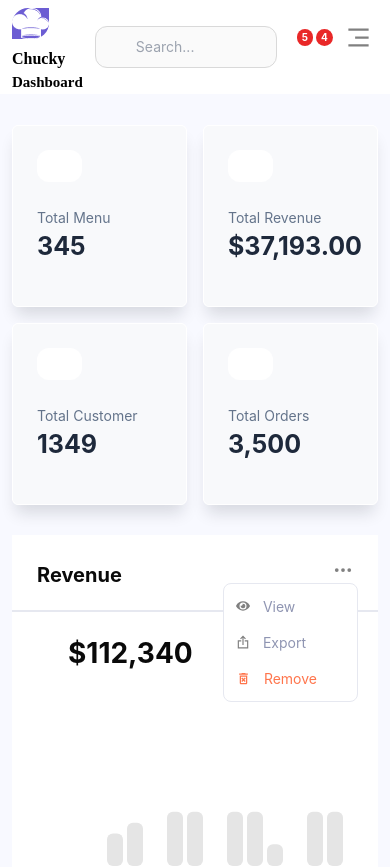
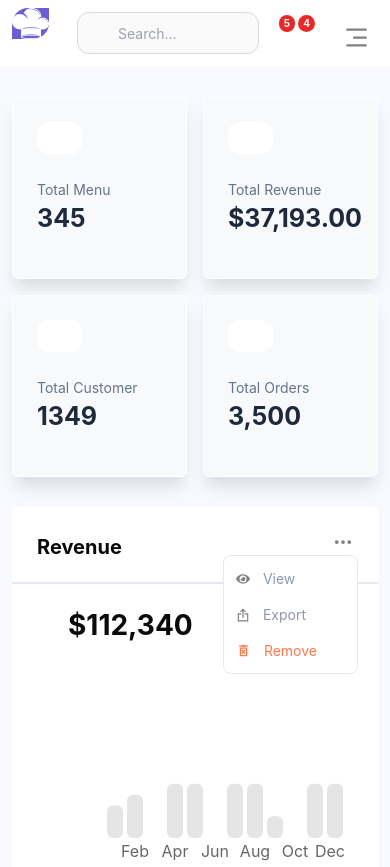
Before and after one commit to AdepojuWasiu/Dashboard, a React (Create React App) app: page / in a window 390 px wide. Shown: the top 867 px of the page. Built offline with nearby package versions, Linux system fonts and the light colour scheme; some icons are missing; the HTML template or start-up script is replaced by a standard one.

Commit message:
fix typo

```diff
--- a/src/components/graph2/graph.jsx
+++ b/src/components/graph2/graph.jsx
@@ -18,7 +18,7 @@ const Piechart = () => {
   ];
 
   return (
-    <div className="relative w-[200px] h-[200px] shadow-pie rounded-full">
+    <div className="relative sm:w-[200px] w-[150px] h-[200px] shadow-pie rounded-full">
       {/* Pie Chart */}
       <PieChart width={200} height={200}>
         {/* Define Gradients */}
--- a/src/components/header/header.jsx
+++ b/src/components/header/header.jsx
@@ -24,10 +24,6 @@ const Header = () => {
        <div className='md:hidden flex flex-col justify-start items-start justify-items-start pl-3 gap-2 text-bold pt-2'>
             <div className=' bg-[#6C5DD3] rounded-tl-2xl rounded-br-2xl flex items-center justify-center'>
               <img src={vector} alt='vector'/>
-            </div>
-            <div>
-              <p style={{fontFamily: 'Crete Round'}} className='font-bold'>Chucky</p>
-              <p className='text-[15px] font-bold' style={{fontFamily: 'Crete Round'}}> Dashboard</p>
             </div>
          </div>
        <div className='flex justify-center items-center justify-items-center md:gap-10 gap-4 pl-3 py-3' >
```
